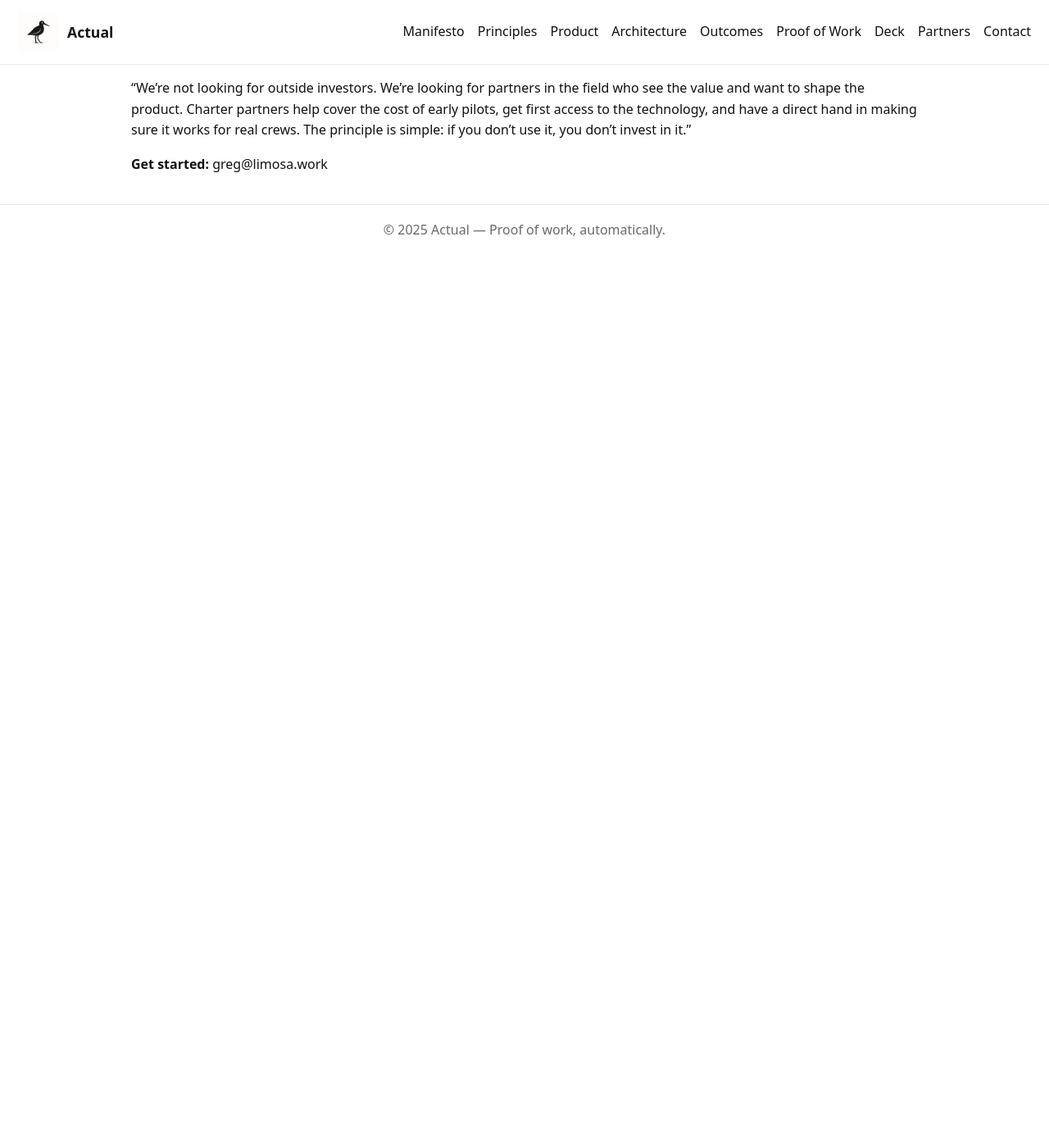
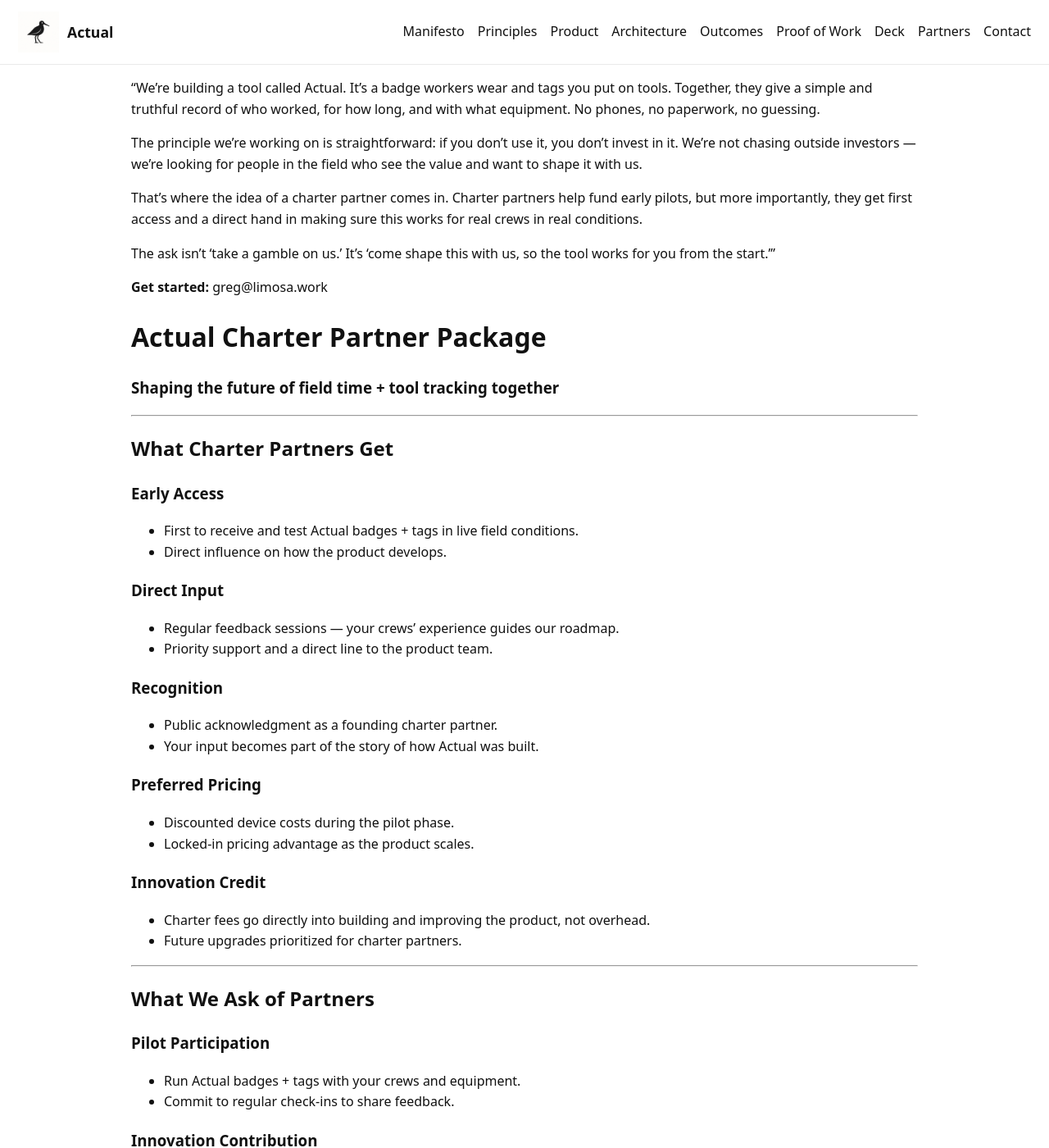
Before and after one commit to greg-e/limosa.work, a Jekyll site: the page built from pages/partners.md, in a window 1280 px wide and 1400 px high. Shown: the whole window at 82% size. Built offline with Jekyll 4.4.1, drawn with Linux system fonts in a browser that asks for light colours; some of the changed text lies outside the part shown.

Commit message:
Update partners.md

```diff
--- a/pages/partners.md
+++ b/pages/partners.md
@@ -3,6 +3,61 @@
 layout: default
 ---
 
-“We’re not looking for outside investors. We’re looking for partners in the field who see the value and want to shape the product. Charter partners help cover the cost of early pilots, get first access to the technology, and have a direct hand in making sure it works for real crews. The principle is simple: if you don’t use it, you don’t invest in it.”
+“We’re building a tool called Actual. It’s a badge workers wear and tags you put on tools. Together, they give a simple and truthful record of who worked, for how long, and with what equipment. No phones, no paperwork, no guessing.
+
+The principle we’re working on is straightforward: if you don’t use it, you don’t invest in it. We’re not chasing outside investors — we’re looking for people in the field who see the value and want to shape it with us.
+
+That’s where the idea of a charter partner comes in. Charter partners help fund early pilots, but more importantly, they get first access and a direct hand in making sure this works for real crews in real conditions.
+
+The ask isn’t ‘take a gamble on us.’ It’s ‘come shape this with us, so the tool works for you from the start.’”
 
 **Get started:** greg@limosa.work
+
+# Actual Charter Partner Package
+### Shaping the future of field time + tool tracking together
+
+---
+
+## What Charter Partners Get
+
+### Early Access
+- First to receive and test Actual badges + tags in live field conditions.
+- Direct influence on how the product develops.
+
+### Direct Input
+- Regular feedback sessions — your crews’ experience guides our roadmap.
+- Priority support and a direct line to the product team.
+
+### Recognition
+- Public acknowledgment as a founding charter partner.
+- Your input becomes part of the story of how Actual was built.
+
+### Preferred Pricing
+- Discounted device costs during the pilot phase.
+- Locked-in pricing advantage as the product scales.
+
+### Innovation Credit
+- Charter fees go directly into building and improving the product, not overhead.
+- Future upgrades prioritized for charter partners.
+
+---
+
+## What We Ask of Partners
+
+### Pilot Participation
+- Run Actual badges + tags with your crews and equipment.
+- Commit to regular check-ins to share feedback.
+
+### Innovation Contribution
+- Financial support that offsets prototype and pilot costs.
+- This is not a financial “investment” — it is a direct contribution to innovation you’ll benefit from.
+
+### Active Engagement
+- Provide honest input from the field.
+- Help us understand what works, what doesn’t, and what’s needed next.
+
+---
+
+## Our Principle
+**We keep it simple: if you don’t use it, you don’t invest in it.**
+This ensures Actual is shaped by the people who truly need it — not outside financiers chasing returns.
```
